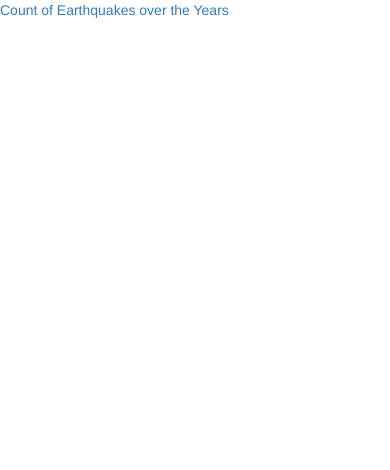
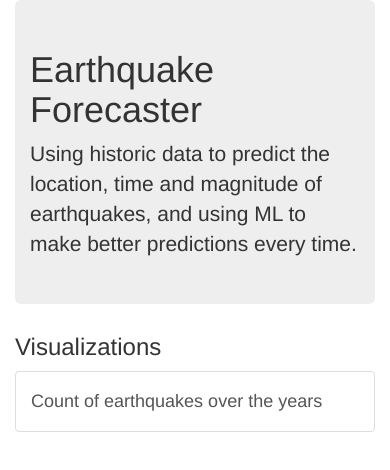
Before and after one commit to mashruravi/earthquake-forecaster-xsapp, a website: page ui/index.html in a window 390 px wide. Drawn offline with Linux system fonts and the light colour scheme.

Commit message:
Use bootstrap to make landing page responsive

```diff
--- /dev/null
+++ b/ui/css/index.css
@@ -0,0 +1,3 @@
+.visualization-list {
+    max-width: 400px;
+}
--- a/ui/index.html
+++ b/ui/index.html
@@ -10,11 +10,28 @@
     <title>Earthquake Forecaster</title>
 
     <link rel="stylesheet" href="css/bootstrap.min.css">
+    <link rel="stylesheet" href="css/index.css">
 
 </head>
 
 <body>
-    <a href="yearlycount.html">Count of Earthquakes over the Years</a>
+    <div class="container">
+
+        <div class="jumbotron">
+            <h1>Earthquake Forecaster</h1>
+            <p>Using historic data to predict the location, time and magnitude of earthquakes, and using ML to make better predictions
+                every time.</p>
+
+        </div>
+
+        <h3>Visualizations</h3>
+        <div class="list-group visualization-list">
+            <a href="yearlycount.html" class="list-group-item">
+                <h4>Count of earthquakes over the years</h4>
+            </a>
+        </ul>
+
+    </div>
 </body>
 
 </html>
```
